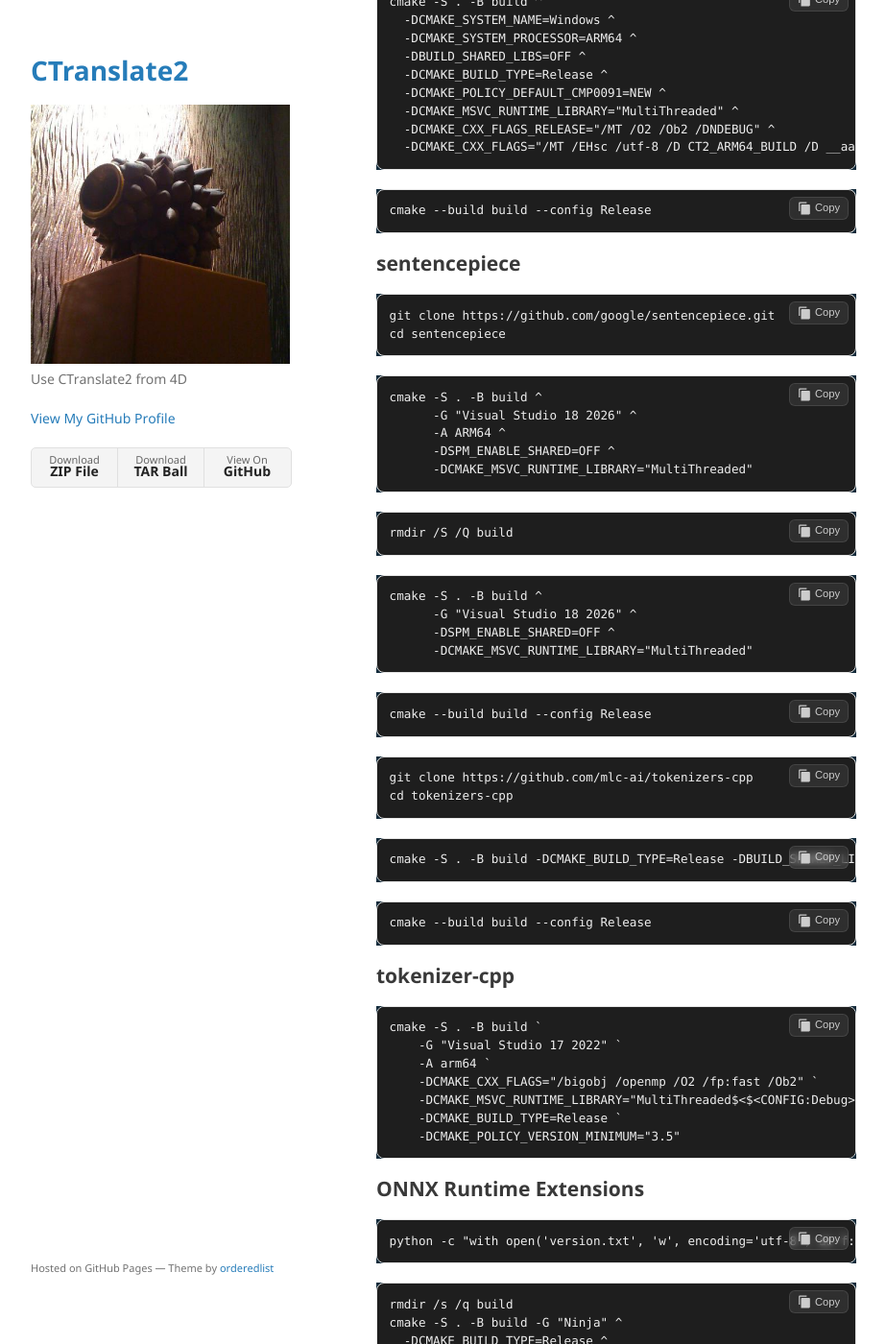
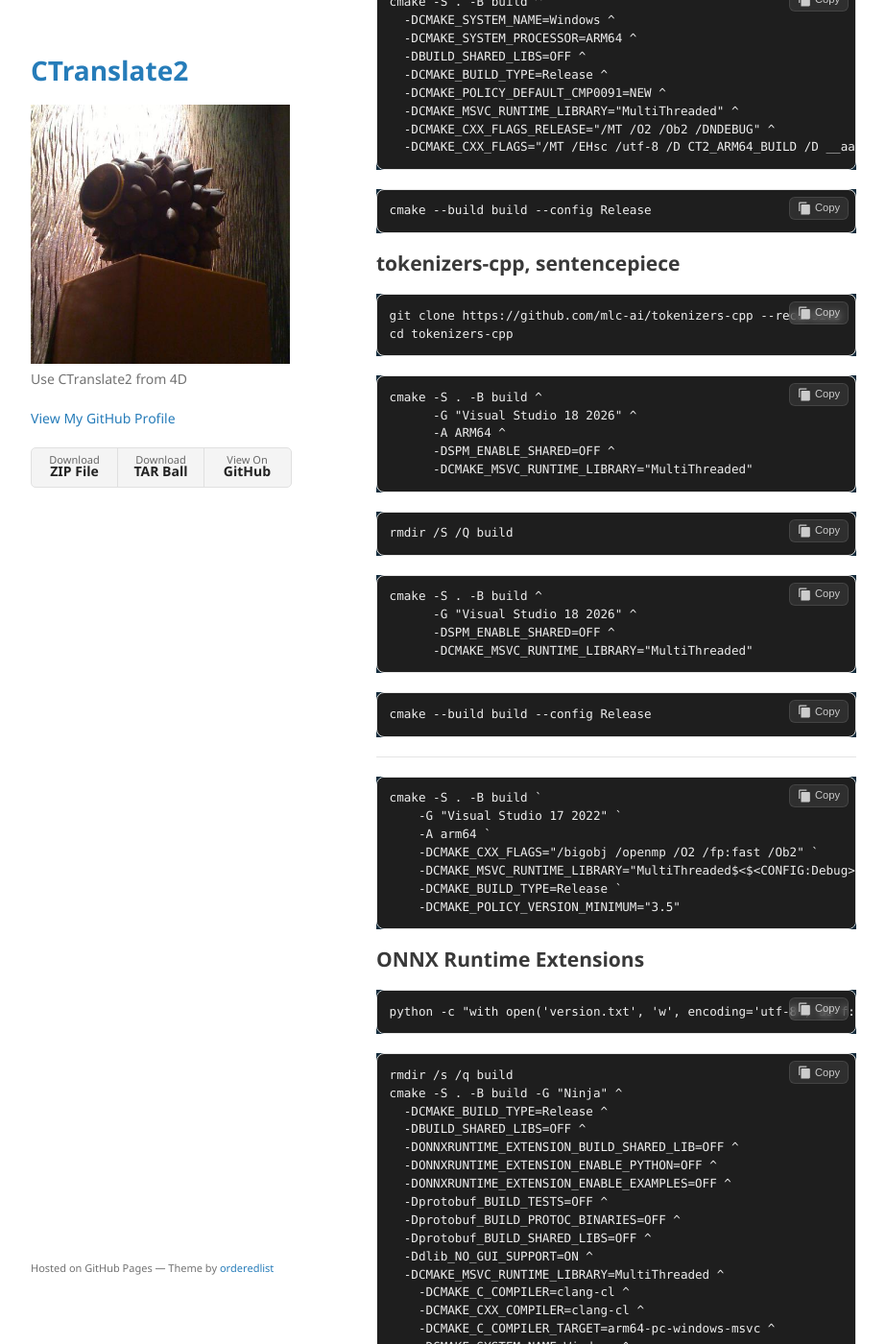
Before and after one commit to miyako/CTranslate2, a Jekyll site: the page built from build.md, in a window 1280 px wide and 1400 px high, scrolled down 1045 px. Shown: the whole window at 96% size, without its empty margins (178-1101 px from the left). Built offline with Jekyll 4.4.1, drawn with Linux system fonts in a browser that asks for light colours.

Commit message:
Update build.md

````diff
--- a/build.md
+++ b/build.md
@@ -72,11 +72,11 @@
 cmake --build build --config Release
 ```
 
-## sentencepiece
+## tokenizers-cpp, sentencepiece
 
 ```
-git clone https://github.com/google/sentencepiece.git
-cd sentencepiece
+git clone https://github.com/mlc-ai/tokenizers-cpp --recursive
+cd tokenizers-cpp
 ```
 
 ```
@@ -102,24 +102,8 @@
 cmake --build build --config Release
 ```
 
+---
 
-
-
-
-```
-git clone https://github.com/mlc-ai/tokenizers-cpp
-cd tokenizers-cpp
-```
-
-```
-cmake -S . -B build -DCMAKE_BUILD_TYPE=Release -DBUILD_SHARED_LIBS=OFF -DCMAKE_MSVC_RUNTIME_LIBRARY="MultiThreaded"
-```
-
-```
-cmake --build build --config Release
-```
-
-## tokenizer-cpp
 
 ```
 cmake -S . -B build `
````
